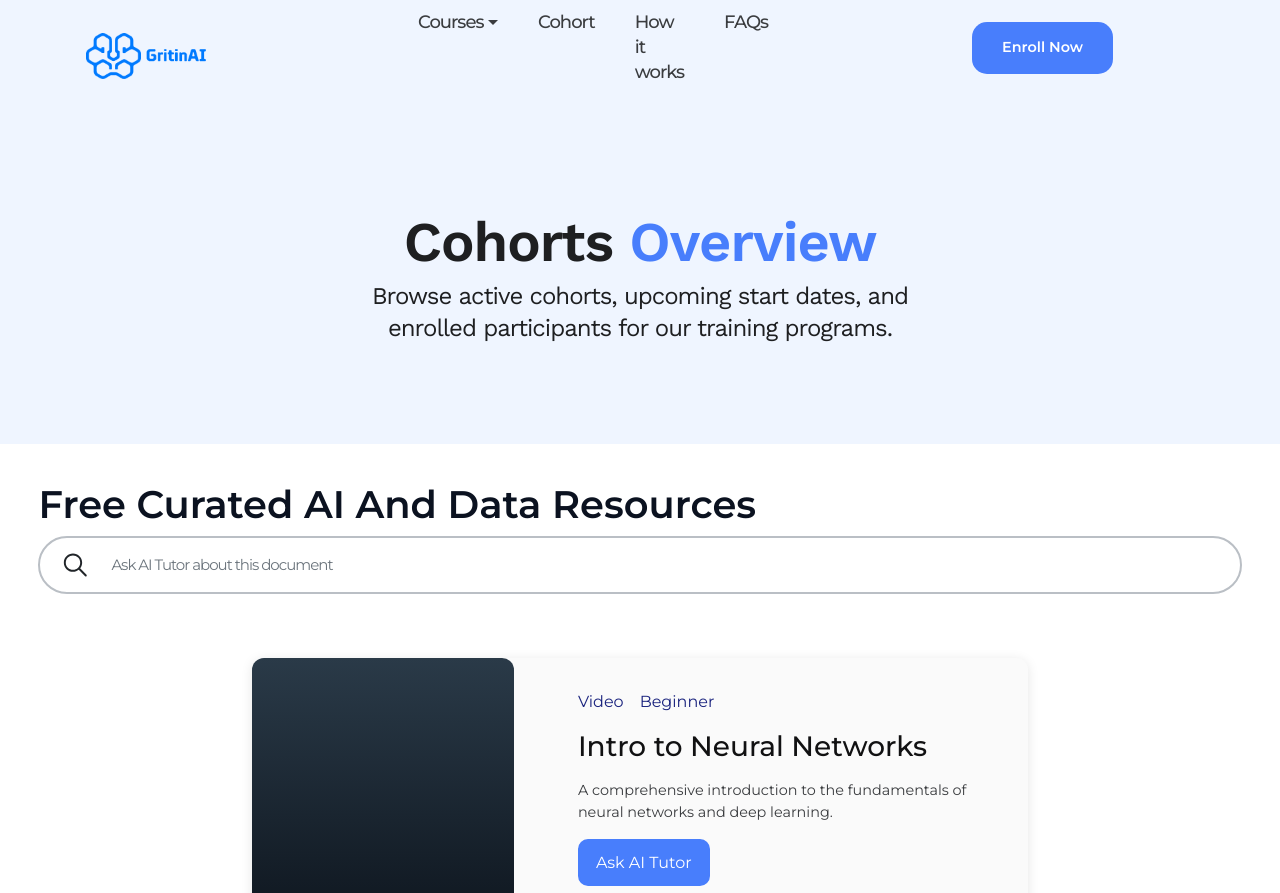
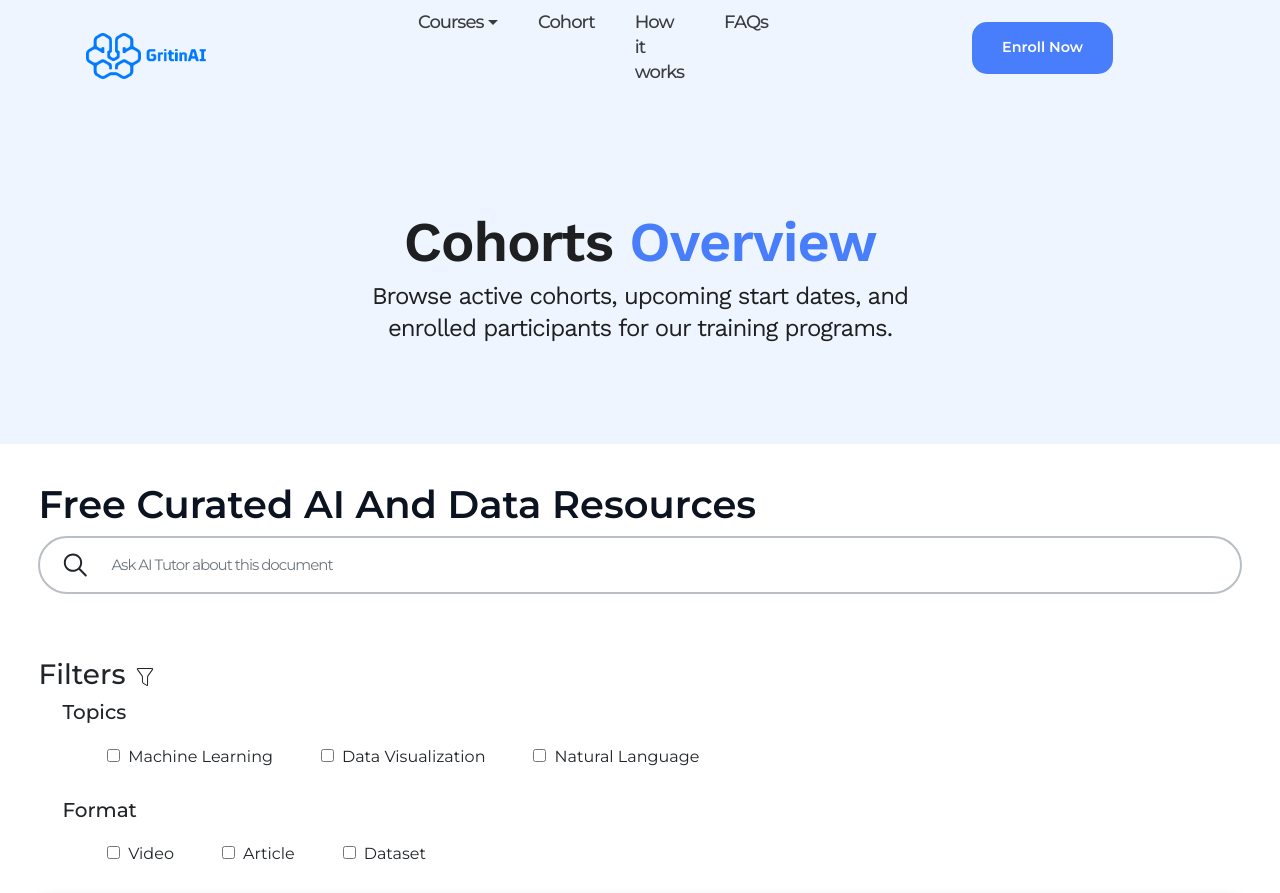
Before and after one commit to destiny2222/G-TrainingHub, a React (Create React App) app: page /cohort in a window 1280 px wide. Shown: the top 893 px of the page. Built offline with nearby package versions, Linux system fonts and the light colour scheme; no server answers; a web font is replaced by a local one.

Commit message:
feat: Update cohort page design for better UX.

```diff
--- a/src/pages/cohort/Cohort.css
+++ b/src/pages/cohort/Cohort.css
@@ -56,7 +56,6 @@
   .sidebar{width:100%}
 } */
 
-
 .cohort-section {
     width: 100%;
     padding: 2.4rem;
@@ -65,8 +64,6 @@
 .cohort-container {
     display: flex;
     flex-direction: column;
-  justify-content: space-around;
-  align-items: center;
 }
 
 .cohort-title {
@@ -85,11 +82,11 @@
     border-radius: 9999px;
     border: 2px solid #babfc5;
     width: 100%;
-  padding: .7rem 1.2rem;
+    padding: 0.7rem 1.2rem;
 }
 
 .cohort-card-img {
-  width: 50%;
+    width: 30%;
     height: inherit;
     padding: 1rem;
     border-radius: 12px;
@@ -103,7 +100,7 @@
     background-color: #fafafa;
     margin-bottom: 2rem;
     box-shadow: 0 2px 12px rgba(0, 0, 0, 0.1);
-  border-radius: .7rem;
+    border-radius: 0.7rem;
 }
 
 .cohort-card-body {
@@ -114,7 +111,7 @@
 }
 
 .card-title {
-  color: var(--black-dark)
+    color: var(--black-dark);
 }
 
 .card-desc {
@@ -125,7 +122,6 @@
     display: flex;
     gap: 1rem;
     color: var(--dark-primary-color);
-
 }
 
 .cohort-card-body .tags span {
@@ -156,13 +152,29 @@
 .ask-btn:hover {
     background-color: var(--dark-primary-color);
     border: 2px solid var(--dark-primary-color);
-
 }
 
 .ask-btn:active {
     background-color: white;
     color: var(--dark-primary-color);
     border: 2px solid var(--dark-primary-color);
+}
+.filter-topics,
+.filter-format {
+    margin-left: 1.5rem;
+}
+
+.options {
+    display: flex;
+    gap: 3rem;
+    margin-left: 2rem;
+    padding: 0.8rem;
+}
+
+.options div {
+    display: flex;
+    align-items: baseline;
+    gap: 0.5rem;
 }
 
 /*media queries*/
--- a/src/pages/cohort/Cohort.jsx
+++ b/src/pages/cohort/Cohort.jsx
@@ -1,19 +1,22 @@
-import './Cohort.css';
+import "./Cohort.css";
 import { IoIosSearch } from "react-icons/io";
-
+import { CiFilter } from "react-icons/ci";
 
 function Cohort() {
-
   return (
     <>
       <section className="breadcrumb-area cohort-hero-section pt-100 pb-100 background">
-
         <div className="container">
           <div className="row">
             <div className="col-lg-12">
               <div className="hero-content">
-                                <h1>Cohorts <span className="primary-color">Overview</span></h1>
-                                <p>Browse active cohorts, upcoming start dates, and enrolled participants for our training programs.</p>
+                <h1>
+                  Cohorts <span className="primary-color">Overview</span>
+                </h1>
+                <p>
+                  Browse active cohorts, upcoming start dates, and enrolled
+                  participants for our training programs.
+                </p>
               </div>
             </div>
           </div>
@@ -24,44 +27,110 @@ function Cohort() {
         <div className="cohort-title">
           <h2>Free Curated AI And Data Resources</h2>
           <div className="search-row">
-                        <IoIosSearch fontSize={'2rem'} /><input className="search-input" placeholder="Ask AI Tutor about this document" />
+            <IoIosSearch fontSize={"2rem"} />
+            <input
+              className="search-input"
+              placeholder="Ask AI Tutor about this document"
+            />
           </div>
         </div>
+
+        <div className="cohort-filters">
+          <div className="">
+            <h3>
+              Filters <CiFilter fontSize={"1.5rem"} />
+            </h3>
+
+            <div className="filter-topics">
+              <h5>Topics</h5>
+              <div className="options">
+                <div>
+                  <input
+                    type="checkbox"
+                    name="machine-learning"
+                    value="machine-learning"
+                    className="checkbox"
+                  />
+                  <p>Machine Learning</p>
+                </div>
+                <div>
+                  <input
+                    type="checkbox"
+                    className="checkbox"
+                    name="data-visualization"
+                    value="data-visualization"
+                  />
+                  <p>Data Visualization</p>
+                </div>
+                <div>
+                  <input
+                    type="checkbox"
+                    className="checkbox"
+                    name="natural-language"
+                    value="natural-language"
+                  />
+                  <p>Natural Language</p>
+                </div>
+              </div>
+            </div>
+
+            <div className="filter-format">
+              <h5>Format</h5>
+              <div className="options">
+                <div>
+                  <input
+                    type="checkbox"
+                    name="video"
+                    value="video"
+                    className="checkbox"
+                  />
+                  <p>Video</p>
+                </div>
+                <div>
+                  <input
+                    type="checkbox"
+                    className="checkbox"
+                    name="article"
+                    value="article"
+                  />
+                  <p>Article</p>
+                </div>
+                <div>
+                  <input
+                    type="checkbox"
+                    className="checkbox"
+                    name="dataset"
+                    value="dataset"
+                  />
+                  <p>Dataset</p>
+                </div>
+              </div>
+            </div>
+          </div>
+        </div>
+
         <div className="cohort-container">
           <div className="">
-                        {/* <aside className="sidebar">
-                            <div className="filters">
-                                <h4>Filters</h4>
-                                <div className="filter-group">
-                                    <label>Topics</label>
-                                    <ul>
-                                        <li>Machine Learning</li>
-                                        <li>Data Visualization</li>
-                                        <li>Natural Language</li>
-                                    </ul>
-                                </div>
-                                <div className="filter-group">
-                                    <label>Format</label>
-                                    <ul>
-                                        <li>Video</li>
-                                        <li>Article</li>
-                                        <li>Dataset</li>
-                                    </ul>
-                                </div>
-                            </div>
-                        </aside> */}
-
             <main className="">
               <div className="">
                 <article className="cohort-card">
-                                    <div className="cohort-card-img" style={{ backgroundImage: 'linear-gradient(180deg,#2a3a48,#0f1720)' }} />
+                  <div
+                    className="cohort-card-img"
+                    style={{
+                      backgroundImage:
+                        "linear-gradient(180deg,#2a3a48,#0f1720)",
+                    }}
+                  />
                   <div className="cohort-card-body">
                     <div className="tags">
                       <span className="tag video">Video</span>
                       <span className="tag level">Beginner</span>
                     </div>
                     <h3 className="card-title">Intro to Neural Networks</h3>
-                                        <p className="card-desc">A comprehensive introduction to the fundamentals of neural networks and deep learning.</p>
+                    <p className="card-desc">
+                      A comprehensive introduction to the fundamentals of neural
+                      networks and deep learning.
+                    </p>
                     <div className="card-actions">
                       <button className="ask-btn">Ask AI Tutor</button>
                     </div>
@@ -69,14 +138,25 @@ function Cohort() {
                 </article>
 
                 <article className="cohort-card">
-                                    <div className="cohort-card-img" style={{ backgroundImage: 'linear-gradient(180deg,#2a3a48,#0f1720)' }} />
+                  <div
+                    className="cohort-card-img"
+                    style={{
+                      backgroundImage:
+                        "linear-gradient(180deg,#2a3a48,#0f1720)",
+                    }}
+                  />
                   <div className="cohort-card-body">
                     <div className="tags">
                       <span className="tag article">Article</span>
                       <span className="tag level orange">Intermediate</span>
                     </div>
-                                        <h3 className="card-title">Data Visualization with D3.js</h3>
-                                        <p className="card-desc">Learn to create beautiful, interactive data visualizations for the web using D3.js.</p>
+                    <h3 className="card-title">
+                      Data Visualization with D3.js
+                    </h3>
+                    <p className="card-desc">
+                      Learn to create beautiful, interactive data visualizations
+                      for the web using D3.js.
+                    </p>
                     <div className="card-actions">
                       <button className="ask-btn">Ask AI Tutor</button>
                     </div>
@@ -84,14 +164,25 @@ function Cohort() {
                 </article>
 
                 <article className="cohort-card">
-                                    <div className="cohort-card-img" style={{ backgroundImage: 'linear-gradient(180deg,#1b3a3a,#071019)' }} />
+                  <div
+                    className="cohort-card-img"
+                    style={{
+                      backgroundImage:
+                        "linear-gradient(180deg,#1b3a3a,#071019)",
+                    }}
+                  />
                   <div className="cohort-card-body">
                     <div className="tags">
                       <span className="tag dataset">Dataset</span>
                       <span className="tag level red">Advanced</span>
                     </div>
-                                        <h3 className="card-title">Social Media Sentiment Analysis</h3>
-                                        <p className="card-desc">A large-scale dataset of social media posts for sentiment analysis and NLP tasks.</p>
+                    <h3 className="card-title">
+                      Social Media Sentiment Analysis
+                    </h3>
+                    <p className="card-desc">
+                      A large-scale dataset of social media posts for sentiment
+                      analysis and NLP tasks.
+                    </p>
                     <div className="card-actions">
                       <button className="ask-btn">Ask AI Tutor</button>
                     </div>
@@ -103,7 +194,7 @@ function Cohort() {
         </div>
       </section>
     </>
-    )
+  );
 }
 
-export default Cohort
+export default Cohort;
```
Lines whose indentation alone changed are shown as unchanged.
